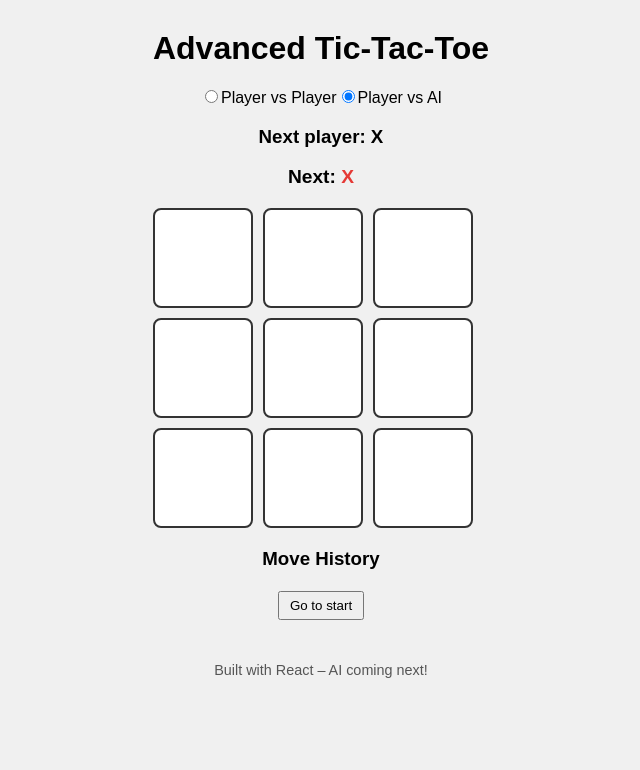
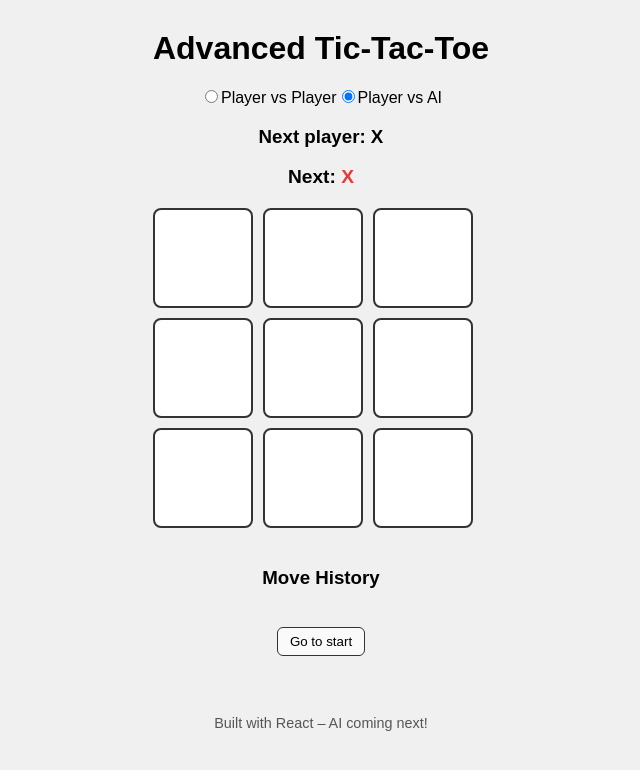
Before and after one commit to chavdaarpitsinh1248/tic-tac-toe-ai, a React (Vite) app: page / in a window 1280 px wide. Shown: the top 770 px of the page, without its empty margins (319-959 px from the left). Built offline with nearby package versions, Linux system fonts and the light colour scheme.

Commit message:
updating history UI

```diff
--- a/src/index.css
+++ b/src/index.css
@@ -55,9 +55,11 @@ footer {
   font-size: 3rem;
 }
 
-
 .history {
   margin-top: 20px;
+  display: flex;
+  flex-direction: column;
+  align-items: center;
 }
 
 .history ul {
@@ -66,10 +68,20 @@ footer {
 }
 
 .history button {
-  margin: 2px 0;
-  padding: 5px 10px;
+  margin: 3px 0;
+  padding: 6px 12px;
+  border: 1px solid #333;
+  border-radius: 6px;
+  background-color: #fafafa;
   cursor: pointer;
+  transition: background 0.2s, transform 0.1s;
 }
+
+.history button:hover {
+  background-color: #e0e0e0;
+  transform: scale(1.03);
+}
+
 
 .player-indicator {
   margin: 15px 0;
```
